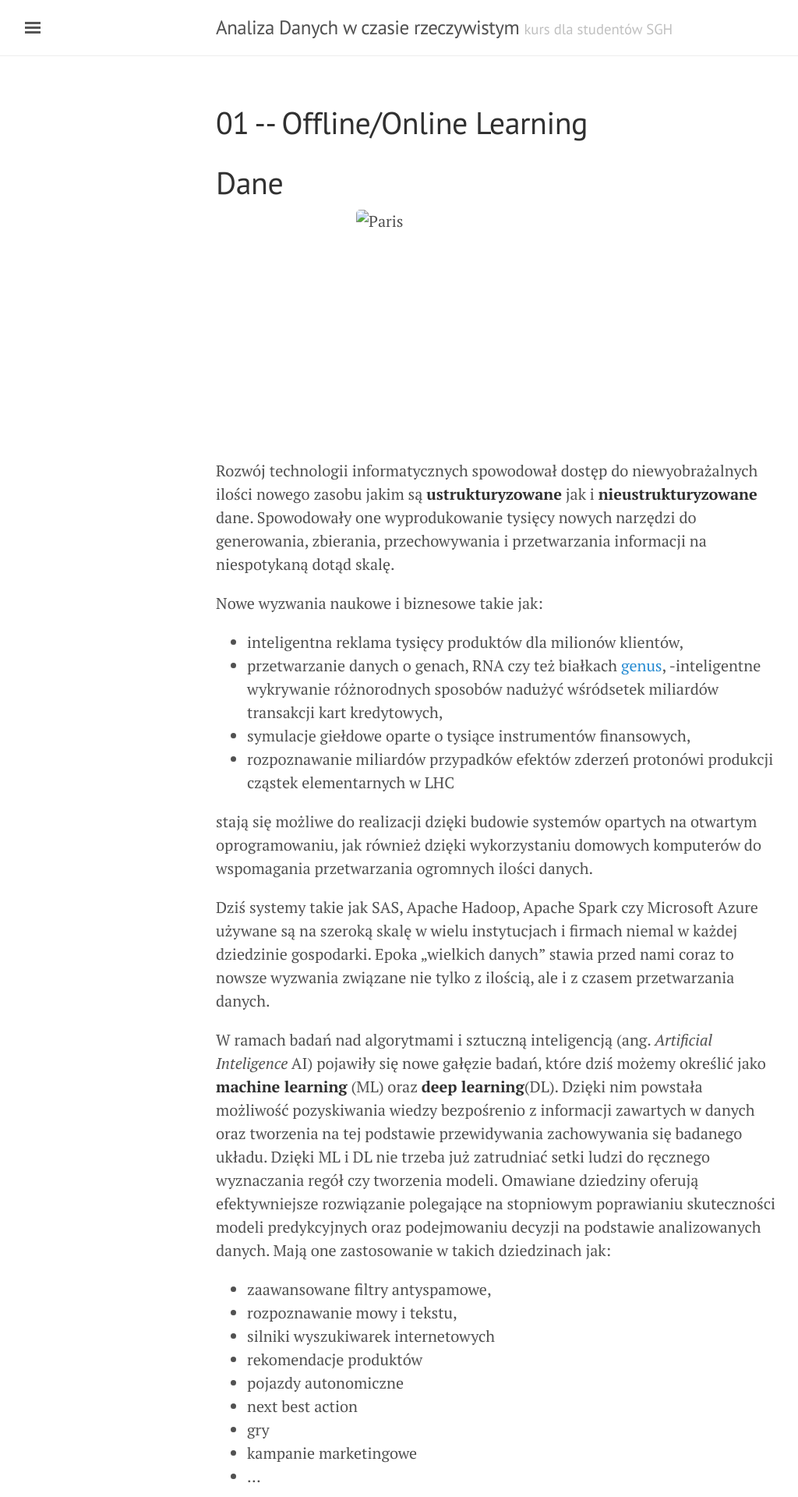
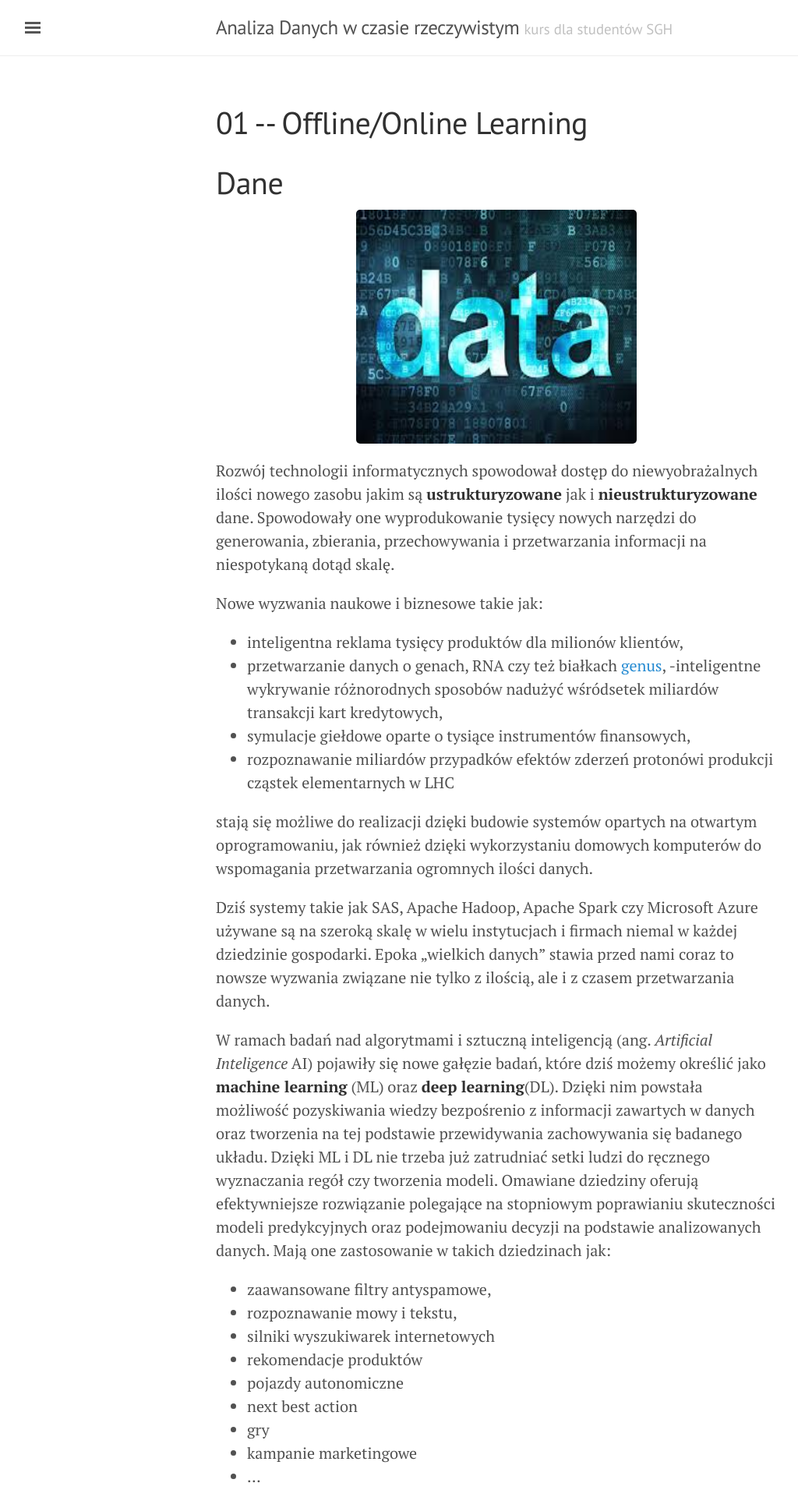
Before and after one commit to sebkaz-teaching/RealTime, a Jekyll site: the page built from 01_Intro_W.md, in a window 1280 px wide. Shown: the top 1920 px of the page at 78% size, without its empty margins (3-1027 px from the left). Built offline with Jekyll 4.4.1, drawn with Linux system fonts in a browser that asks for light colours; formulas are drawn with MathJax 3; a script that is not in the unit is left out.

Commit message:
pic addres

```diff
--- a/01_Intro_W.md
+++ b/01_Intro_W.md
@@ -6,7 +6,7 @@ mathjax: true
 
 # Dane
 
-<img src="RealTime/img/main.jpeg" alt="Paris"  width="460" height="300" class="center">
+<img src="../img/main.jpeg" alt="Paris"  width="460" height="300" class="center">
 
 
 Rozwój technologii informatycznych spowodował dostęp do niewyobrażalnych ilości nowego zasobu jakim są **ustrukturyzowane** jak i **nieustrukturyzowane** dane.
```
